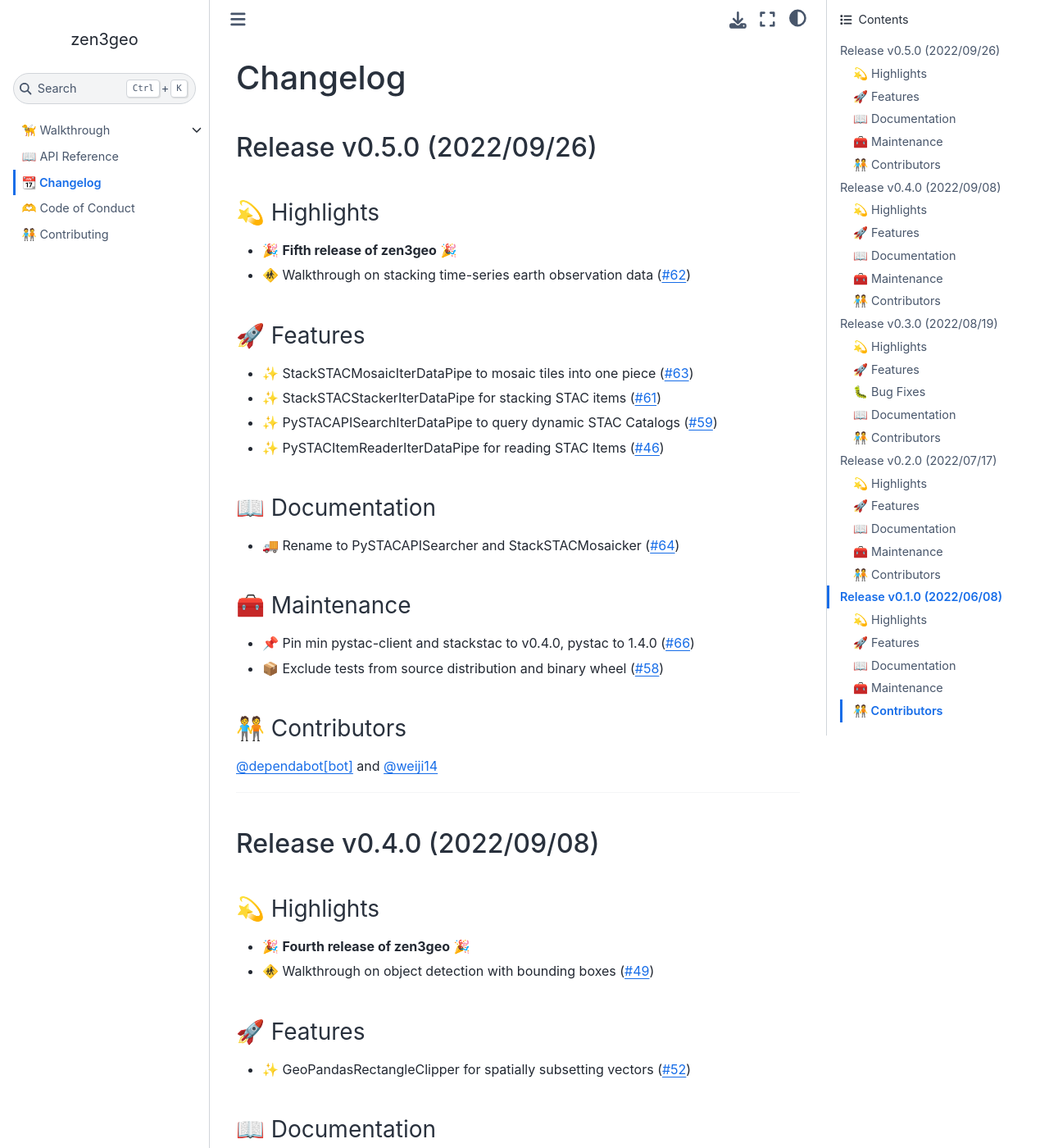
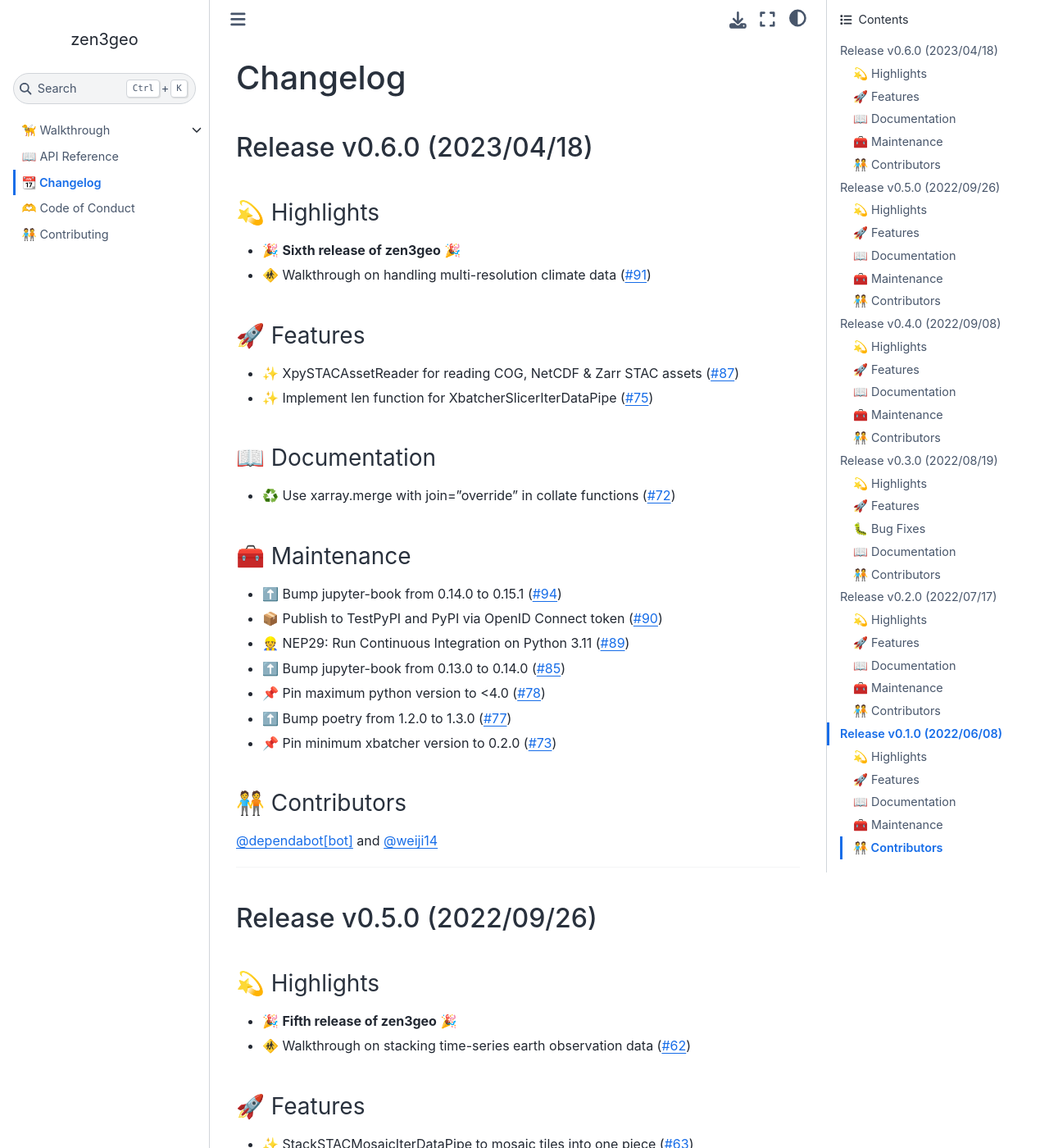
Before and after one commit to weiji14/zen3geo, a Jupyter Book: the page built from docs/changelog.md, in a window 1280 px wide and 1400 px high. Shown: the whole window at 82% size. Built offline with Jupyter Book 1.0.4 settings and Sphinx 7.4.7 and the Sphinx Book theme 1.1.4, drawn with Linux system fonts in a browser that asks for light colours.

Commit message:
:bookmark: Changelog entry for v0.6.0 (#95)
* :bookmark: Changelog entry for v0.6.0

Sixth minor release of zen3geo.

* :arrow_up: Bump zen3geo from 0.5.0 to 0.6.0

Bumps [zen3geo](https://github.com/weiji14/zen3geo) from 0.5.0 to 0.6.0.
- [Release notes](https://github.com/weiji14/zen3geo/releases)
- [Changelog](https://github.com/weiji14/zen3geo/blob/main/docs/changelog.md)
- [Commits](https://github.com/weiji14/zen3geo/compare/v0.5.0...v0.6.0)

```diff
--- a/docs/changelog.md
+++ b/docs/changelog.md
@@ -1,4 +1,36 @@
 # Changelog
+
+## Release v0.6.0 (2023/04/18)
+
+### 💫 Highlights
+
+* 🎉 **Sixth release of zen3geo** 🎉
+* 🚸 Walkthrough on handling multi-resolution climate data ([#91](https://github.com/weiji14/zen3geo/pull/91))
+
+### 🚀 Features
+
+* ✨ XpySTACAssetReader for reading COG, NetCDF & Zarr STAC assets ([#87](https://github.com/weiji14/zen3geo/pull/87))
+* ✨ Implement len function for XbatcherSlicerIterDataPipe ([#75](https://github.com/weiji14/zen3geo/pull/75))
+
+### 📖 Documentation
+
+* ♻️ Use xarray.merge with join="override" in collate functions ([#72](https://github.com/weiji14/zen3geo/pull/72))
+
+### 🧰 Maintenance
+
+* ⬆️ Bump jupyter-book from 0.14.0 to 0.15.1 ([#94](https://github.com/weiji14/zen3geo/pull/94))
+* 📦️ Publish to TestPyPI and PyPI via OpenID Connect token ([#90](https://github.com/weiji14/zen3geo/pull/90))
+* 👷 NEP29: Run Continuous Integration on Python 3.11 ([#89](https://github.com/weiji14/zen3geo/pull/89))
+* ⬆️ Bump jupyter-book from 0.13.0 to 0.14.0 ([#85](https://github.com/weiji14/zen3geo/pull/85))
+* 📌 Pin maximum python version to <4.0 ([#78](https://github.com/weiji14/zen3geo/pull/78))
+* ⬆️ Bump poetry from 1.2.0 to 1.3.0 ([#77](https://github.com/weiji14/zen3geo/pull/77))
+* 📌 Pin minimum xbatcher version to 0.2.0 ([#73](https://github.com/weiji14/zen3geo/pull/73))
+
+### 🧑‍🤝‍🧑 Contributors
+
+[@dependabot[bot]](https://github.com/dependabot-bot) and [@weiji14](https://github.com/weiji14)
+
+---
 
 ## Release v0.5.0 (2022/09/26)
 
--- a/pyproject.toml
+++ b/pyproject.toml
@@ -1,6 +1,6 @@
 [tool.poetry]
 name = "zen3geo"
-version = "0.5.0"
+version = "0.6.0"
 description = "The 🌏 data science library you've been waiting for~"
 authors = ["Wei Ji <23487320+weiji14@users.noreply.github.com>"]
 license = "LGPL-3.0-or-later"
```
